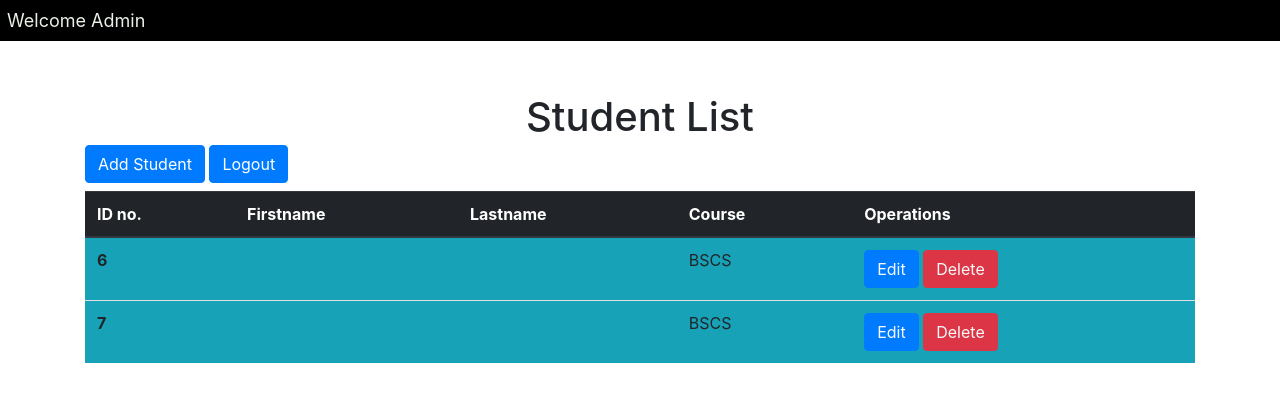
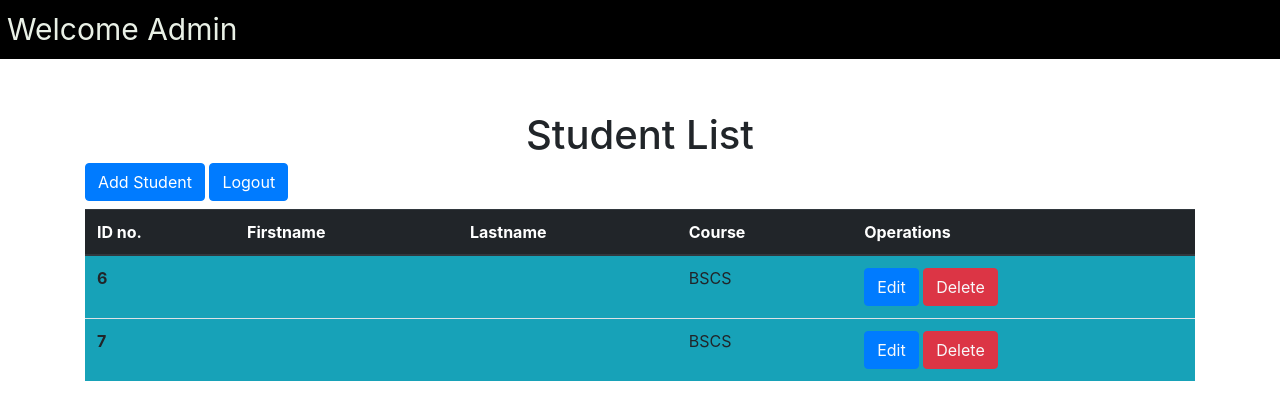
Before and after one commit to BenXHub/user-management-system-with-crud, a PHP site: page / in a window 1280 px wide. Shown: the top 420 px of the page. Run offline with PHP 8.4, Linux system fonts and the light colour scheme; a user stored in the database is signed in; data comes from the database, SQL or seed files in the repository; data that the repository does not hold is empty; some libraries are stand-ins or nearby versions.

Commit message:
Update main.css

```diff
--- a/css/main.css
+++ b/css/main.css
@@ -1,7 +1,7 @@
 .message{
     width: 100%;
     padding: 7px;
-    font-size: large;
+    font-size: 30px;
   }
 
 .message.success{
```
